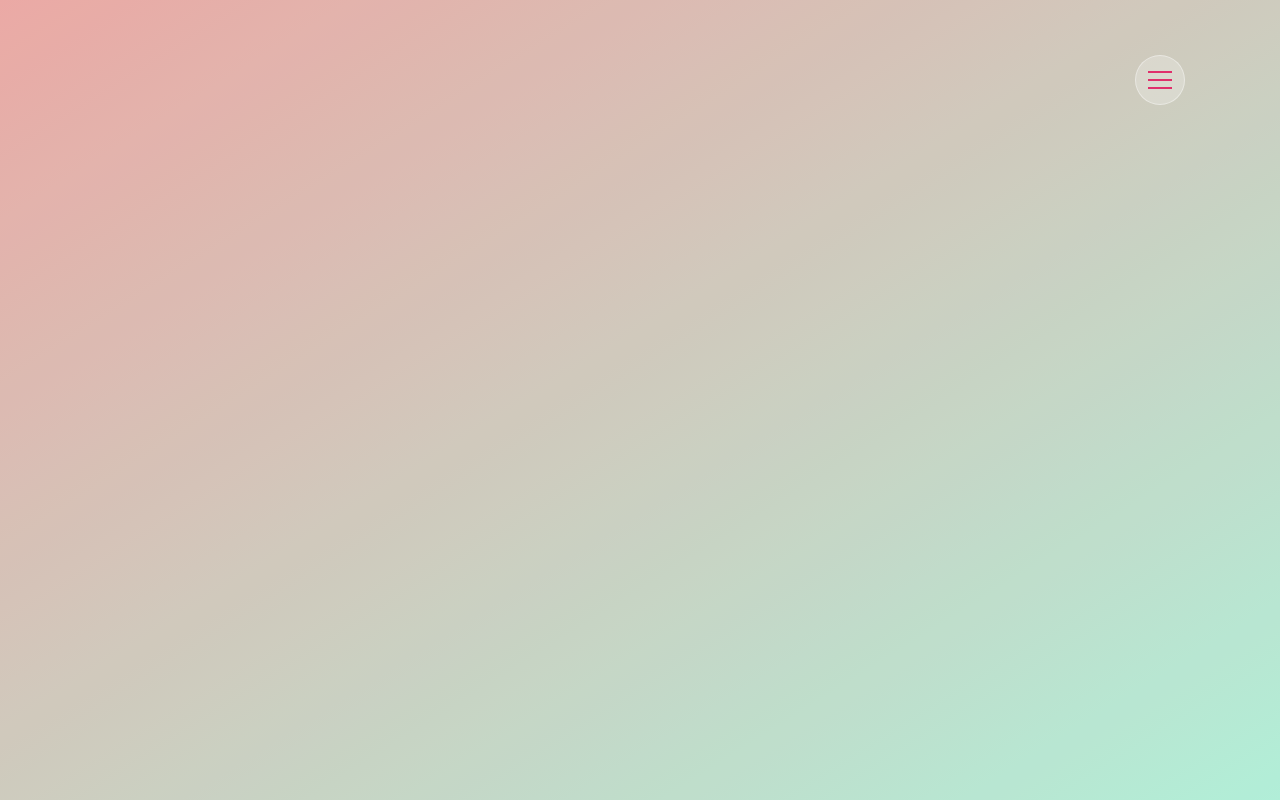
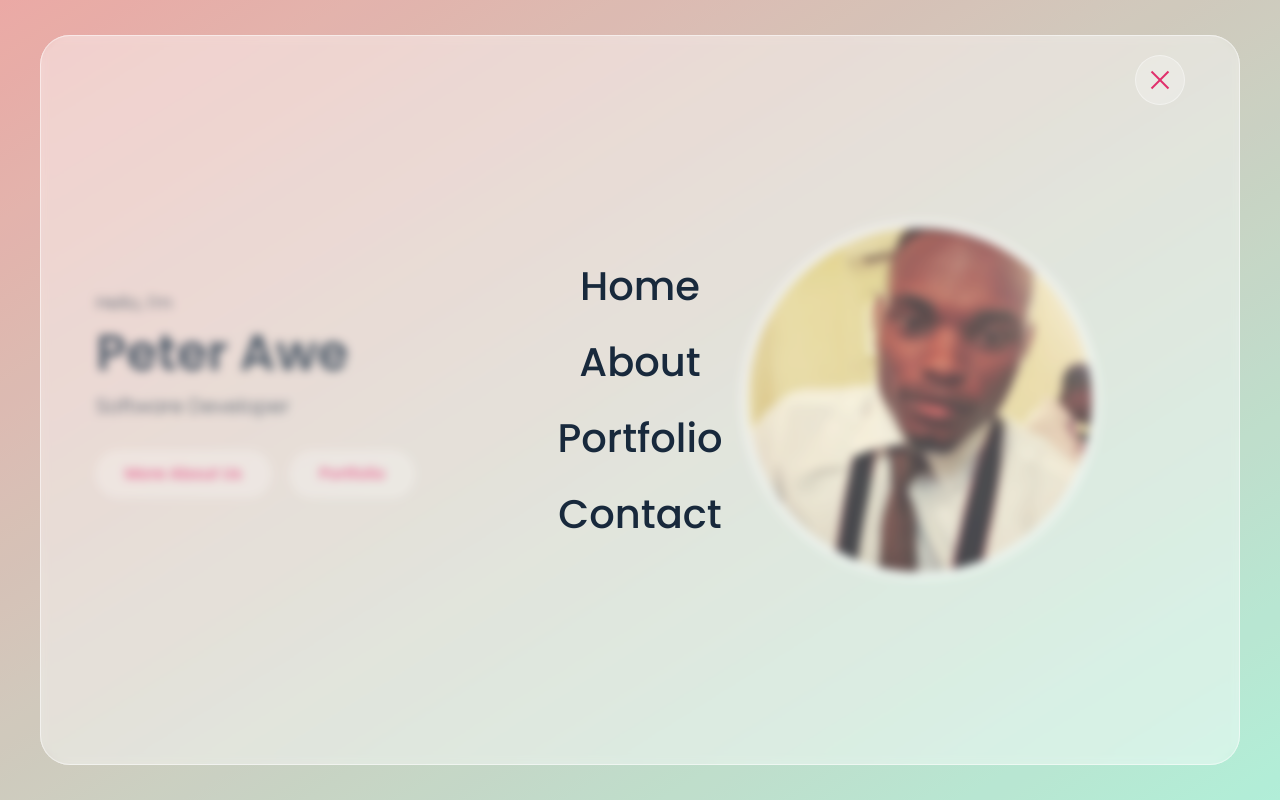
Before and after one commit to peter-sq/Portfolio, a plain HTML site: page index.html in a window 1280 px wide. Both pictures are taken after a click on the button 1160 px from the left and 80 px from the top of the page. Drawn offline with Linux system fonts and the light colour scheme.

Commit message:
added more

```diff
--- a/css/style.css
+++ b/css/style.css
@@ -91,6 +91,14 @@ section{
     min-height: calc(100vh - 70px);
     border-radius: 30px;
     backdrop-filter: var(--backdrop-filter-blur);
+    display: none;
+}
+section.active{
+    display: block;
+    animation: fadeIn 0.5s ease-in-out forwards;
+}
+section.fade-out{
+    animation: fadeOut 0.5s ease-in-out forwards;
 }
 .main{
     max-width: 1200px;
@@ -186,6 +194,41 @@ button{
     color: var(--white);
 }
 
+/* Animation Keyframes */
+@keyframes fadeIn{
+    0%{
+        opacity: 0;
+    }
+    100%{
+     opacity: 1;
+    }
+}
+
+@keyframes fadeout{
+    0%{
+        opacity: 1;
+    }
+    100%{
+     opacity: 0;
+    }
+}
+
+/* overlay */
+.overlay{
+    position: fixed;
+    left: 0;
+    top: 0;
+    height: 100%;
+    width: 100%;
+    background-color: transparent;
+    z-index: 200;
+    visibility: hidden;
+
+}
+.overlay.active{
+    visibility: visible;
+}
+
 /* Header */
 .header{
     position: absolute;
@@ -194,6 +237,16 @@ button{
     width: 100%;
     z-index: 1;
     padding: 20px 0 0;
+}
+header.active{
+    position: fixed;
+    top: 35px;
+    padding: 20px 15px;
+
+}
+header.active .container{
+    max-width: 1200px;
+    margin: auto;
 }
 .header .nav-toggler{
     width: 50px;
@@ -207,6 +260,8 @@ button{
     align-items: center;
     justify-content: center;
     margin: 0 15px;
+    z-index: 1;
+    transition: opacity 0.5s ease-in-out;
 
 }
 
@@ -215,6 +270,15 @@ button{
     width: 24px;
     background-color: var(--main-color);
     position: relative;
+    transition: background-color 0.3s ease;
+}
+.header .nav-toggler.hide{
+    opacity: 0;
+    transition: none;
+
+}
+.header.active .nav-toggler span{
+    background-color: transparent;
 }
 .header .nav-toggler span::before,
 .header .nav-toggler span::after{
@@ -231,12 +295,20 @@ button{
     transform: translateY(-8px);
 
 }
+.header.active .nav-toggler span::before{
+    transform: rotate(45deg);
+
+}
+.header.active .nav-toggler span::after{
+    transform: rotate(-45deg);
+
+}
 .header .nav-toggler span::after{
 right: 0;
 transform: translateY(8px);
 }
-.header .nav-toggler:hover span::before,
-.header .nav-toggler:hover span::after{
+.header:not(.active) .nav-toggler:hover span::before,
+.header:not(.active) .nav-toggler:hover span::after{
     width: 50%;
 }
 .header .nav{
@@ -246,7 +318,12 @@ transform: translateY(8px);
     height: 100%;
     width: 100%;
     padding: 35px 15px;
+    overflow-y: auto;
     visibility: hidden;
+
+}
+.header.active .nav{
+    visibility: visible;
 }
 .header .nav-inner{
     min-height: calc(100vh - 70px);
@@ -258,10 +335,48 @@ transform: translateY(8px);
     backdrop-filter: var(--backdrop-filter-blur);
     padding: 50px 0;
     border-radius: 30px;
-
-
+    display: flex;
+    align-items: center;
+    justify-content: center;
+    opacity: 0;
+    transition: all 0.5 ease;
+}
+.header.active .nav-inner{
+    opacity: 1;
+}
+.header .nav-inner ul li{
+  text-align: center;
 
 }
+.header .nav-inner ul li a{
+    font-size: 40px;
+    text-transform: capitalize;
+    color: var(--blue-dark);
+    display: block;
+    font-weight: 500;
+    padding: 8px 15px;
+    transition: color 0.3s ease;
+    position: relative;
+
+  }
+  .header .nav-inner ul li a::before{
+      content: '';
+      position: absolute;
+      right: 0;
+      bottom: 0;
+      height: 50%;
+      width: 0%;
+      background-color: var(--white-alpha-25);
+      z-index: -1;
+      transition: width 0.5s eas;
+  }
+  .header .nav-inner ul li a:hover::before{
+      width: 100%;
+
+  }
+  .header .nav-inner ul li a:hover{
+      color: var(--main-color);
+  }
   /* custom scrollbar */
   ::-webkit-scrollbar{
       width: 5px;
@@ -279,8 +394,12 @@ transform: translateY(8px);
 
 /*   Home section  */
 .home-section{
-    display: flex;
+
     padding: 120px 0;
+}
+.home-section.active{
+       display: flex;
+
 }
 .home-text,
 .home-img{
--- a/index.html
+++ b/index.html
@@ -9,6 +9,16 @@
     <link rel="stylesheet" href="css/font-awesome.css">
 </head>
 <body>
+
+    <!--background cycle start-->
+    <!--background cycle end-->
+
+    <!--overlay start-->
+    <div class="overlay">
+
+    </div>
+     <!--overlay end-->
+
 
     <!--main start-->
     <div class="main">
@@ -22,10 +32,10 @@
                     <div class="nav">
                         <div class="nav-inner">
                             <ul>
-                                <li><a href="" class="nav-item">home</a></li>
-                                <li><a href="" class="nav-item">about</a></li>
-                                <li><a href="" class="nav-item">portfolio</a></li>
-                                <li><a href="" class="nav-item">contact</a></li>
+                                <li><a href="#Home" class="nav-item link-item">home</a></li>
+                                <li><a href="#About" class="nav-item link-item">about</a></li>
+                                <li><a href="#portfolio" class="nav-item link-item">portfolio</a></li>
+                                <li><a href="#Contact" class="nav-item link-item">contact</a></li>
 
                             </ul>
                         </div>
@@ -35,8 +45,9 @@
         </header>
 
           <!--header end -->
+
         <!--Home section start-->
-        <section class="home-section  align-items-center hidden">
+        <section class="home-section  align-items-center active" id="Home">
             <div class="container">
                 <div class="row align-items-center">
                     <div class="home-text">
@@ -49,8 +60,8 @@
                         <h2>
                             Software Developer
                         </h2>
-                        <a href="#" class="btn">more about us</a>
-                        <a href="#" class="btn">Portfolio</a>
+                        <a href="#About" class="btn link-item">more about us</a>
+                        <a href="#Portfolio" class="btn link-item">Portfolio</a>
                     </div>
                     <div class="home-img">
                         <div class="img-box">
@@ -63,7 +74,7 @@
          <!--Home section End-->
 
            <!--About section start-->
-           <section class="about-section sec-padding hidden">
+           <section class="about-section sec-padding " id="About">
                <div class="container">
                    <div class="row">
                        <div class="section-title">
@@ -163,8 +174,8 @@
                             </div>
                               <!-- experience end -->
 
-                              <a href="" class="btn">download cv</a>
-                              <a href="" class="btn">contact me</a>
+                              <a href="CV.pdf" target="_blank" class="btn">download cv</a>
+                              <a href="#Contact" class="btn link-item">contact me</a>
 
                            </div>
                        </div>
@@ -173,7 +184,7 @@
            <!--About section end-->
 
            <!-- portfolio section start -->
-           <section class="portfolio-section sec-padding hidden">
+           <section class="portfolio-section sec-padding" id="Portfolio">
                <div class="container">
                    <div class="row">
                        <div class="section-title">
@@ -390,7 +401,7 @@
             <!-- portfolio section end -->
 
             <!-- contact section start -->
-            <section class="contact-section sec-padding hidden">
+            <section class="contact-section sec-padding " id="Contact">
                 <div class="container">
                     <div class="row">
                         <div class="section-title">
--- a/js/index.js
+++ b/js/index.js
@@ -1,3 +1,42 @@
+//Navbar Toggle
+const navToggler = document.querySelector('.nav-toggler');
+navToggler.addEventListener('click', () =>{
+    hideSection();
+    toggleNavbar();
+    document.body.classList.toggle('hide-scrolling')
+
+});
+function hideSection(){
+    document.querySelector("section.active").classList.toggle('fade-out');
+}
+function toggleNavbar(){
+    document.querySelector('.header').classList.toggle('active');
+}
+
+//active section
+document.addEventListener('click', (e) => {
+    if(e.target.classList.contains('link-item') && e.target.hash !== ''){
+        //active the overlay to avoid multiple click
+        document.querySelector('.overlay').classList.add('active');
+        navToggler.classList.add('hide');
+        if(e.target.classList.contains('nav-item')){
+           toggleNavbar();
+        }
+        else{
+          hideSection();
+          document.body.classList.add('hide-scrolling')
+        }
+        setTimeout(()=>{
+            document.querySelector('section.active').classList.remove('active', 'fade-out')
+            document.querySelector(e.target.hash).classList.add('active');
+            window.scrollTo(0,0);
+            document.body.classList.remove('hide-scrolling');
+            navToggler.classList.remove('hide');
+            document.querySelector('.overlay').classList.remove('active');
+
+        }, 500);
+    }
+})
 
 // about tabs
 const tabsContainer = document.querySelector(".about-tabs"),
```
Also changed, not shown: 1 other file.
